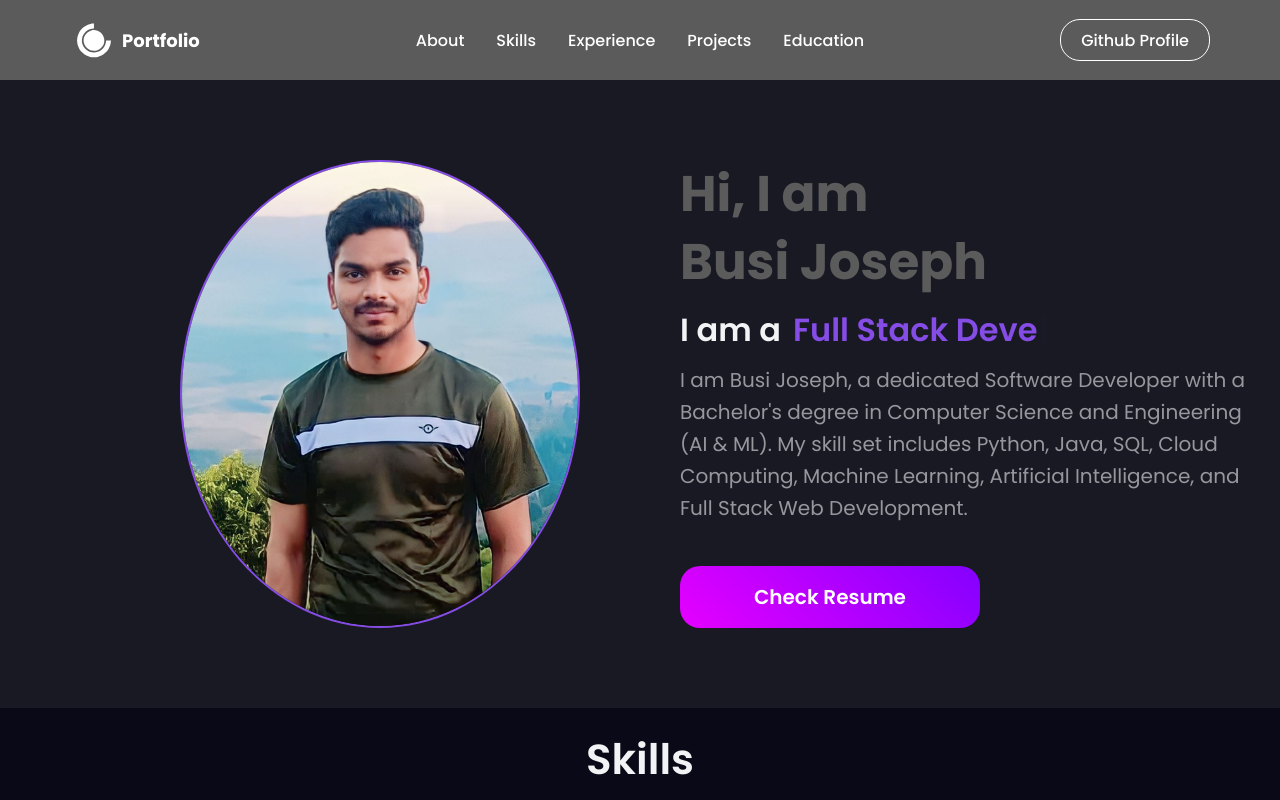
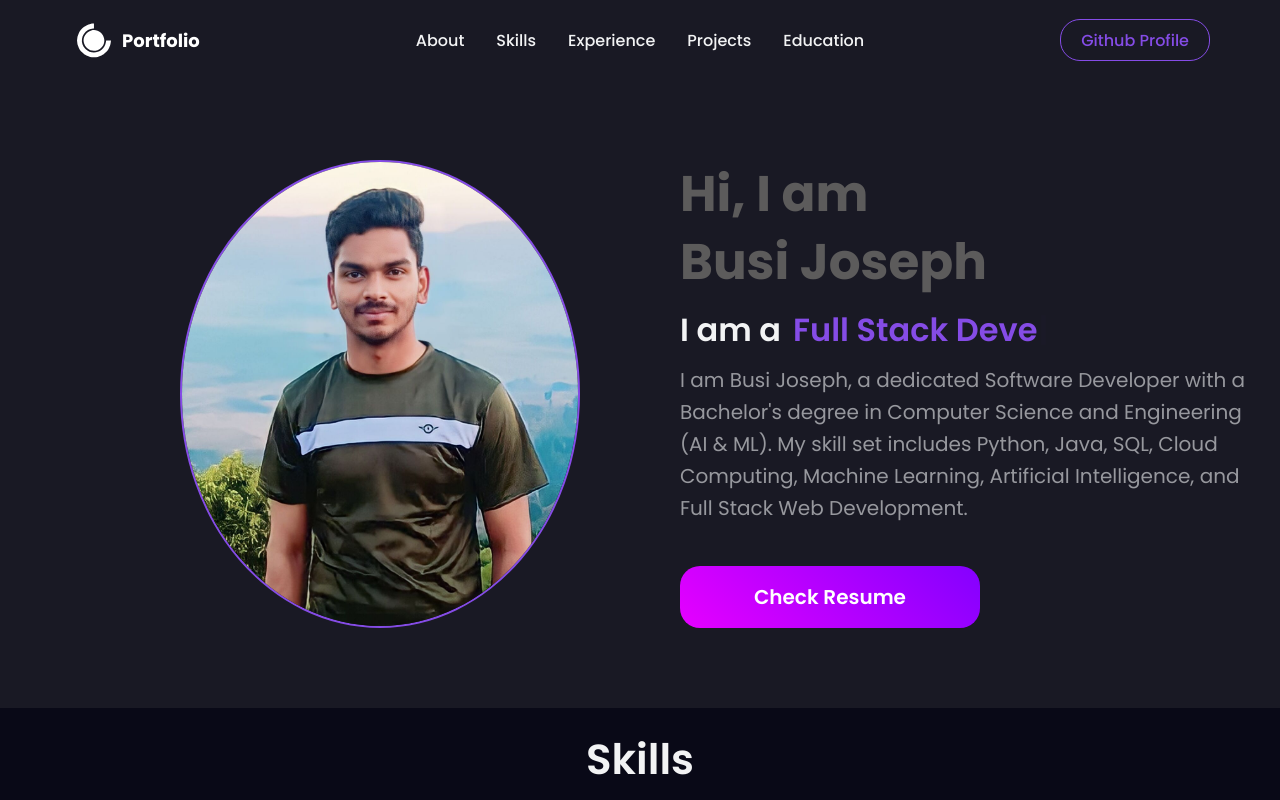
Before and after one commit to busijoseph826/joseph_portfolio, a React (Create React App) app: page / in a window 1280 px wide. Shown: the top 800 px of the page. Built offline with nearby package versions, Linux system fonts and the light colour scheme.

Commit message:
styling navbar

```diff
--- a/src/components/Navbar/NavbarStyledComponent.js
+++ b/src/components/Navbar/NavbarStyledComponent.js
@@ -3,7 +3,7 @@ import styled from 'styled-components';
 import _default from '../../themes/default';
 
 export const Nav = styled.div`
-    background-color: #5c5b5b  ;
+    background-color: ${({theme}) => theme.card_light};
     height: 80px;
     display: flex;
     align-items: center;
@@ -25,7 +25,6 @@ export const NavbarContainer = styled.div`
   width: 100%;
   padding: 0 24px;
   max-width: 1200px;
-  background: #5c5b5b ;
 `;
 
 export const NavLogo = styled(LinkR)`
@@ -59,7 +58,7 @@ export const NavItems = styled.ul`
 `;
 
 export const NavLink = styled.a`
-    color: white;
+    color: ${({ theme }) => theme.text_primary};
     font-weight: 500;
     cursor: pointer;
     transition: all 0.2s ease-in-out;
@@ -75,13 +74,13 @@ export const NavLink = styled.a`
 
 
 export const GitHubButton = styled.a`
-  border: 1.8px solid white;
+  border: 1.8px solid ${({ theme }) => theme.primary};
   justify-content: center;
   display: flex;
   align-items: center;
   height: 70%;
   border-radius: 20px;
-  color: white;
+  color: ${({ theme }) => theme.primary};
   cursor: pointer;
   padding: 0 20px;
   font-weight: 500;
--- a/src/components/Navbar/index.js
+++ b/src/components/Navbar/index.js
@@ -3,6 +3,7 @@ import { Nav, NavLink, NavbarContainer, Span, NavLogo, NavItems, GitHubButton, B
 import { DiCssdeck } from 'react-icons/di';
 import { FaBars } from 'react-icons/fa';
 import { Bio } from '../../data/constants';
+import { Close, CloseRounded } from '@mui/icons-material';
 import { useTheme } from 'styled-components';
 
 const Navbar = () => {
```
